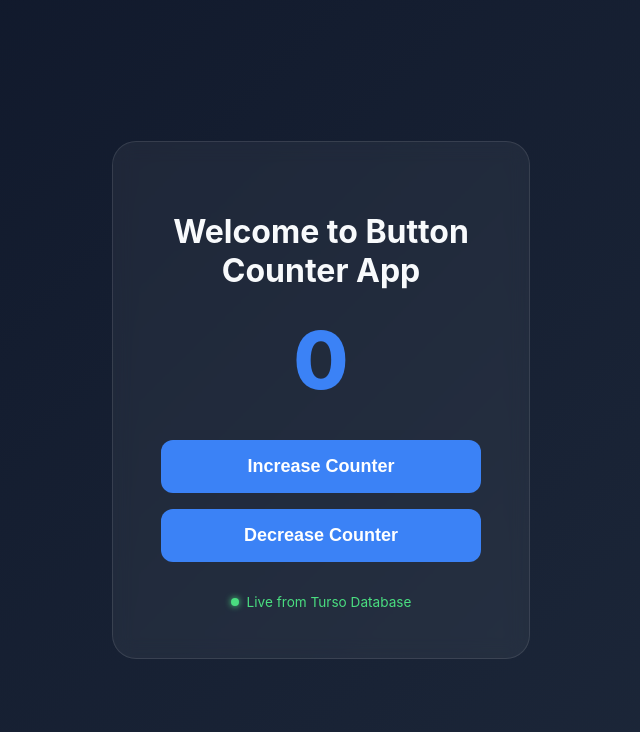
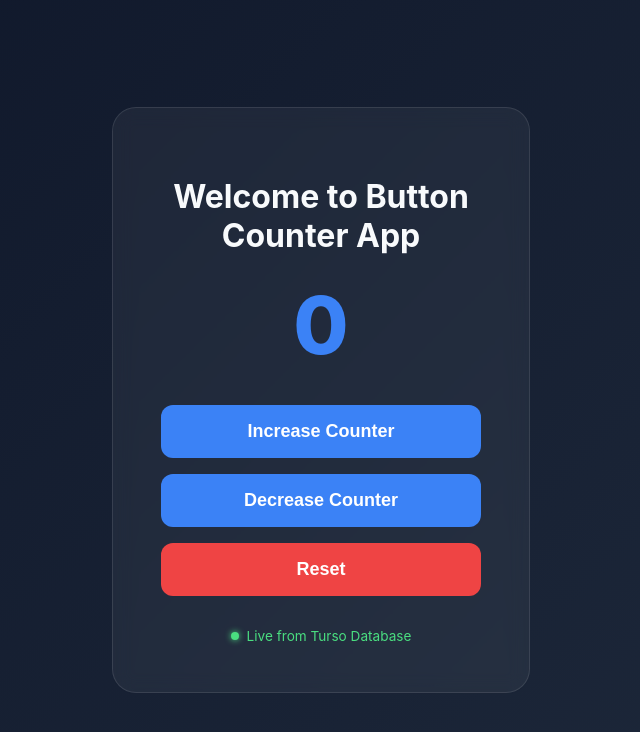
Before and after one commit to Numpang1812/button-counter-app, a SvelteKit app: page / in a window 1280 px wide. Shown: the top 732 px of the page, without its empty margins (319-959 px from the left). Built offline with nearby package versions, Linux system fonts and the light colour scheme; no server answers; the database is empty.

Commit message:
UI update to have a reset button #23

```diff
--- a/src/routes/+page.svelte
+++ b/src/routes/+page.svelte
@@ -1,6 +1,6 @@
 <script lang="ts">
   import { onMount } from "svelte";
-  import { fetchCurrentCounter, incrementCounter, decrementCounter} from "../utils/logic";
+  import { fetchCurrentCounter, incrementCounter, decrementCounter, resetCounter} from "../utils/logic";
   import { useCounterPolling } from "../lib/useCounterPolling";
 
 
@@ -21,6 +21,10 @@
   async function handleDecrement() {
     count = await decrementCounter();
   }
+
+  async function handleReset() {
+    count = await resetCounter();
+  }
 </script>
 
 
@@ -35,6 +39,11 @@
   <button class="decrement-btn" on:click={handleDecrement} disabled={count === 0}>
     Decrease Counter
   </button>
+
+  <button class="reset-btn" on:click={handleReset}>
+    Reset
+  </button>
+
   <div class="status">
     <span class="dot"></span>
     <span>Live from Turso Database</span>
--- a/src/styles/global.css
+++ b/src/styles/global.css
@@ -44,8 +44,15 @@ body {
   color: #3b82f6;
 }
 
+.reset-btn {
+  background: #ef4444;
+}
+
 .increment-btn, .decrement-btn {
   background: #3b82f6;
+}
+
+.increment-btn, .decrement-btn, .reset-btn {
   color: white;
 
   border: none;
@@ -64,6 +71,11 @@ body {
 
 .increment-btn:hover, .decrement-btn:hover {
   background: #2563eb;
+  transform: translateY(-2px);
+}
+
+.reset-btn:hover {
+  background: #dc2626;
   transform: translateY(-2px);
 }
 
```
